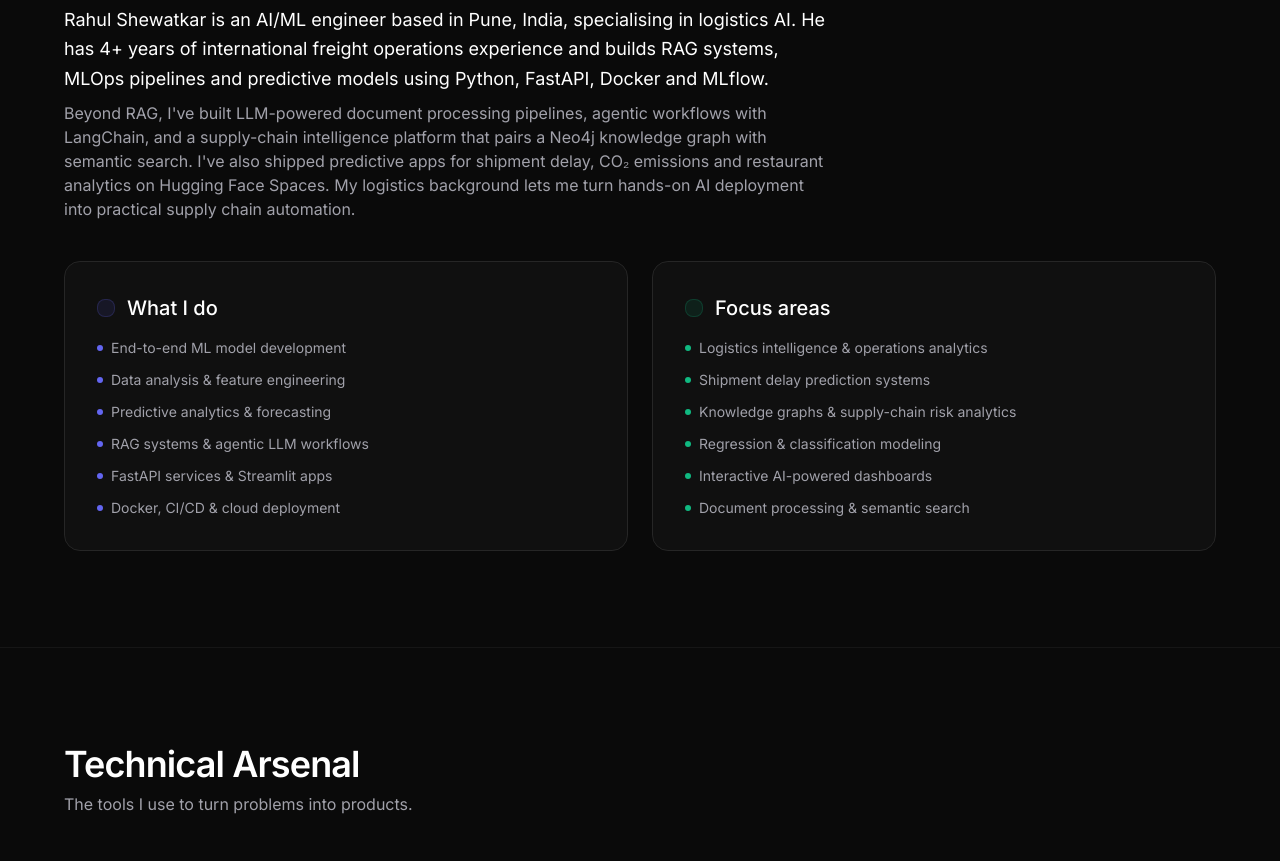
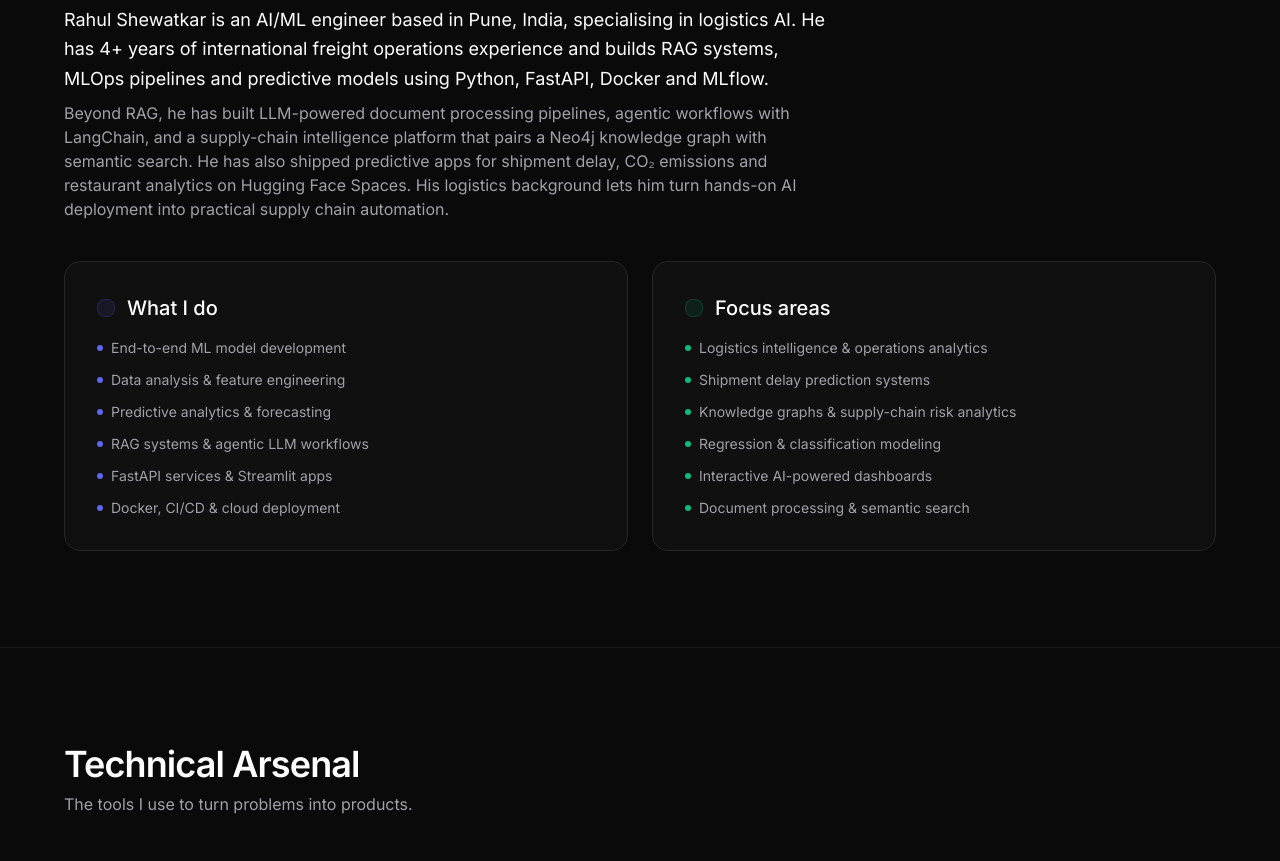
Before and after one commit to rshewatkar/portfolio-website, a plain HTML site: page index.html in a window 1280 px wide. Shown: the part 979-1840 px from the top of the page. Drawn offline with nearby package versions, Linux system fonts and the light colour scheme; some icons are missing.

Commit message:
About: second paragraph in third person to match the first
Co-Authored-By: Claude Sonnet 5.5 <noreply@anthropic.com>
Claude-Session: https://claude.ai/code/session_01Wv4XhQ9Ca2x2tJHaUqa1kp

```diff
--- a/index.html
+++ b/index.html
@@ -259,7 +259,7 @@
             Rahul Shewatkar is an AI/ML engineer based in Pune, India, specialising in logistics AI. He has 4+ years of international freight operations experience and builds RAG systems, MLOps pipelines and predictive models using Python, FastAPI, Docker and MLflow.
           </p>
           <p class="text-secondary max-w-3xl">
-            Beyond RAG, I've built LLM-powered document processing pipelines, agentic workflows with LangChain, and a supply-chain intelligence platform that pairs a Neo4j knowledge graph with semantic search. I've also shipped predictive apps for shipment delay, CO₂ emissions and restaurant analytics on Hugging Face Spaces. My logistics background lets me turn hands-on AI deployment into practical supply chain automation.
+            Beyond RAG, he has built LLM-powered document processing pipelines, agentic workflows with LangChain, and a supply-chain intelligence platform that pairs a Neo4j knowledge graph with semantic search. He has also shipped predictive apps for shipment delay, CO₂ emissions and restaurant analytics on Hugging Face Spaces. His logistics background lets him turn hands-on AI deployment into practical supply chain automation.
           </p>
         </div>
 
```
